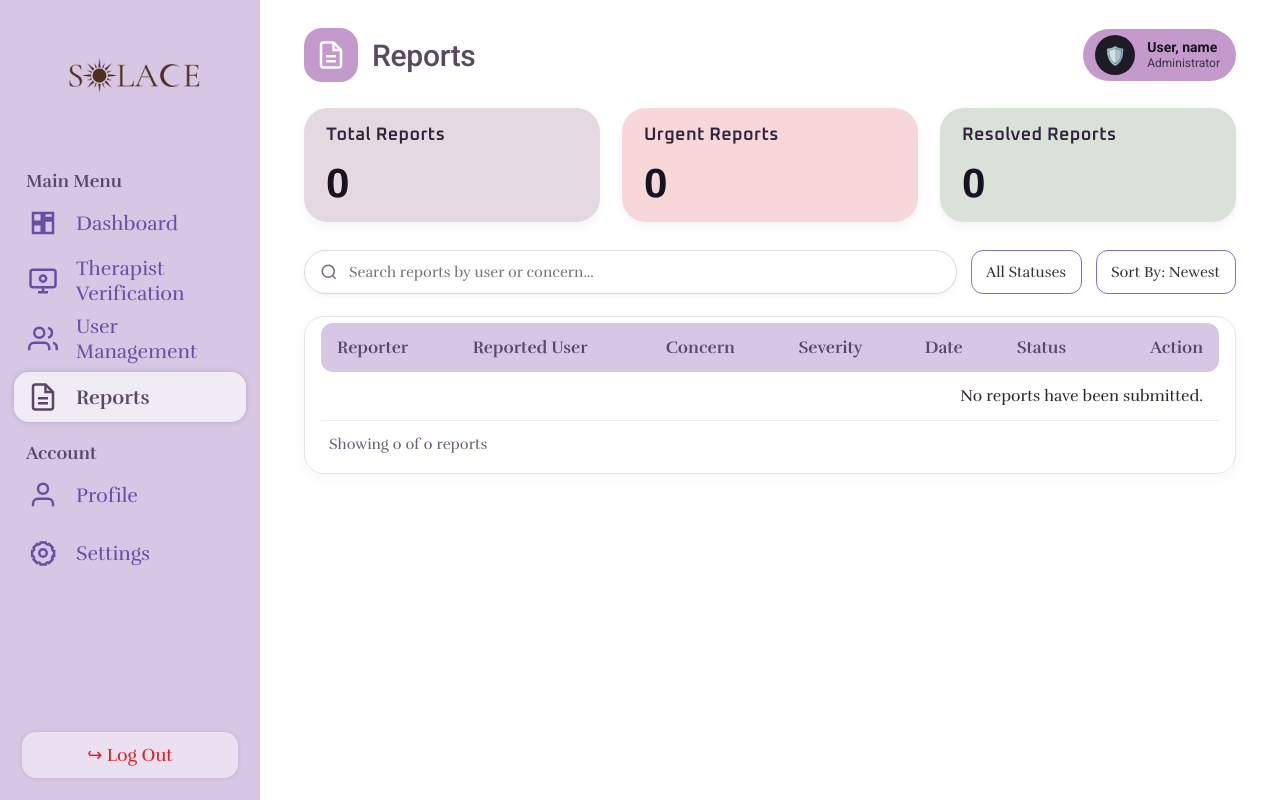
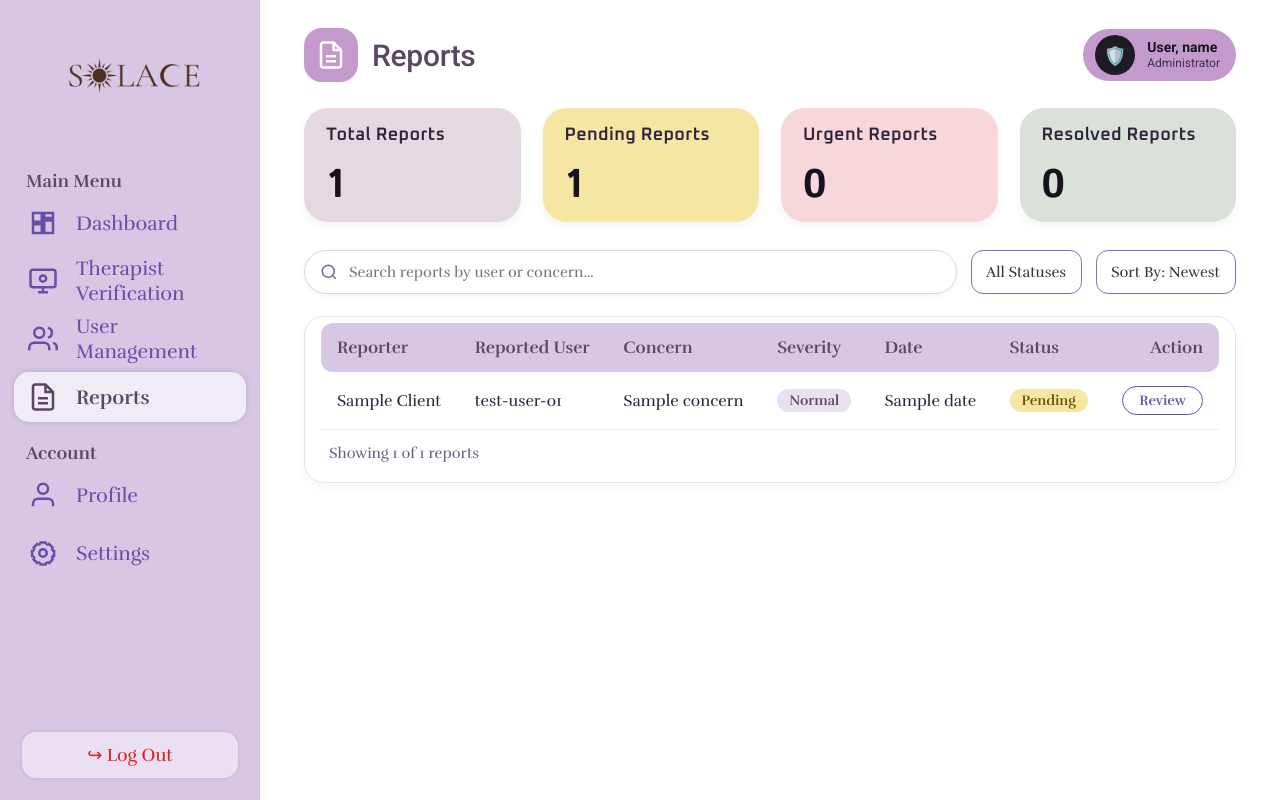
Before and after one commit to ashble/Solace, a Flask app: page /admin/reports in a window 1280 px wide. Run offline with Flask 3, Linux system fonts and the light colour scheme; some web fonts are replaced.

Commit message:
added sample

```diff
--- a/backend-Solace/routes/admin_routes.py
+++ b/backend-Solace/routes/admin_routes.py
@@ -20,14 +20,13 @@ def admin_dashboard():
         "admins_online": "—",
     }
     pending_verifications = [
-    {
-        "name": item.user.name if item.user else "Unknown therapist",
-        "date": item.submitted_at.strftime("%B %d, %Y")
-        if item.submitted_at else "",
-    }
-    for item in TherapistVerification.query.filter(
-        TherapistVerification.status.in_(["pending", "Pending"])
-    ).order_by(TherapistVerification.submitted_at.desc()).all()
+        {
+            "name": item.user.name if item.user else "Unknown therapist",
+            "date": item.submitted_at.strftime("%B %d, %Y") if item.submitted_at else "",
+        }
+        for item in TherapistVerification.query.filter(
+            TherapistVerification.status.in_(["pending", "Pending"])
+        ).order_by(TherapistVerification.submitted_at.desc()).all()
     ]
     recent_reports = [
         {
@@ -64,8 +63,9 @@ def admin_reports():
     reports = Report.query.order_by(Report.created_at.desc()).all()
     total = len(reports)
     urgent = sum(1 for report in reports if (report.severity or "").lower() == "urgent")
+    pending = sum(1 for report in reports if (report.status or "").lower() == "pending")
     resolved = sum(1 for report in reports if (report.status or "").lower() == "resolved")
-    stats = {"total": total, "urgent": urgent, "resolved": resolved}
+    stats = {"total": total, "urgent": urgent, "pending": pending, "resolved": resolved}
     user = {"name": "Solace Administrator", "display_name": "User, name", "role": "Administrator"}
     return render_template("admin-reports.html", reports=reports, stats=stats, user=user, active_page="reports")
 
--- a/frontend-Solace/templates/admin-reports.html
+++ b/frontend-Solace/templates/admin-reports.html
@@ -7,15 +7,19 @@
       <section class="stat-boxes-row">
         <article class="stat-box box-total-reports">
           <span class="stat-label-oxanium">Total Reports</span>
-          <strong class="stat-num-istok">{{ stats.total }}</strong>
+          <strong class="stat-num-istok" id="totalReportsCount">{{ stats.total }}</strong>
+        </article>
+        <article class="stat-box box-total-reports" style="background-color: #F5E6A3;">
+          <span class="stat-label-oxanium">Pending Reports</span>
+          <strong class="stat-num-istok" id="pendingReportsCount">{{ stats.pending }}</strong>
         </article>
         <article class="stat-box box-urgent-reports">
           <span class="stat-label-oxanium">Urgent Reports</span>
-          <strong class="stat-num-istok">{{ stats.urgent }}</strong>
+          <strong class="stat-num-istok" id="urgentReportsCount">{{ stats.urgent }}</strong>
         </article>
         <article class="stat-box box-resolved-reports">
           <span class="stat-label-oxanium">Resolved Reports</span>
-          <strong class="stat-num-istok">{{ stats.resolved }}</strong>
+          <strong class="stat-num-istok" id="resolvedReportsCount">{{ stats.resolved }}</strong>
         </article>
       </section>
 
@@ -60,11 +64,19 @@
               <td><button class="action-btn" onclick="openReportModal(this)">Review</button></td>
             </tr>
             {% else %}
-            <tr><td colspan="7" class="empty-state">No reports have been submitted.</td></tr>
+            <tr data-report-id="0" data-sample="true" data-log-id="RPT-TEST-001" data-status="Pending" data-concern="Sample concern" data-reporter="Sample Client" data-reporter-role="Client" data-reported="test-user-01" data-severity="Normal" data-date="Sample date" data-notes="Sample details for testing the report window." data-attachment-ids="[]" data-attachment-names="[]">
+              <td>Sample Client</td>
+              <td>test-user-01</td>
+              <td>Sample concern</td>
+              <td><span class="badge badge-normal">Normal</span></td>
+              <td>Sample date</td>
+              <td><span class="badge badge-pending">Pending</span></td>
+              <td><button class="action-btn" onclick="openReportModal(this)">Review</button></td>
+            </tr>
             {% endfor %}
           </tbody>
         </table>
-        <div class="table-footer"><span id="reportsCount">Showing {{ reports|length }} of {{ reports|length }} reports</span></div>
+        <div class="table-footer"><span id="reportsCount">Showing {{ reports|length if reports else 1 }} of {{ reports|length if reports else 1 }} reports</span></div>
       </section>
 {% endblock %}
 {% block scripts %}
@@ -116,6 +128,16 @@
     const statusFilter = document.getElementById('statusFilter');
     const rows = Array.from(document.querySelectorAll('#reportsTableBody tr[data-report-id]'));
 
+    function updateReportStats() {
+      document.getElementById('totalReportsCount').textContent = rows.length;
+      document.getElementById('pendingReportsCount').textContent =
+        rows.filter(row => row.dataset.status.toLowerCase() === 'pending').length;
+      document.getElementById('urgentReportsCount').textContent =
+        rows.filter(row => row.dataset.severity.toLowerCase() === 'urgent').length;
+      document.getElementById('resolvedReportsCount').textContent =
+        rows.filter(row => row.dataset.status.toLowerCase() === 'resolved').length;
+    }
+
     function filterReports() {
       const q = searchInput.value.trim().toLowerCase();
       const s = statusFilter.value;
@@ -130,6 +152,7 @@
     }
     searchInput.addEventListener('input', filterReports);
     statusFilter.addEventListener('change', filterReports);
+    updateReportStats();
 
     let activeRow = null;
     function openReportModal(btn) {
@@ -171,6 +194,15 @@
     async function saveReport() {
       if (!activeRow) return;
       const v = document.getElementById('mStatusSelect').value;
+      if (activeRow.dataset.sample === 'true') {
+        activeRow.dataset.status = v;
+        activeRow.cells[5].innerHTML = `<span class="badge ${v==='Resolved'?'badge-resolved':'badge-pending'}">${v}</span>`;
+        activeRow.cells[6].querySelector('button').textContent = v === 'Resolved' ? 'View' : 'Review';
+        updateReportStats();
+        closeModal('reportModal');
+        filterReports();
+        return;
+      }
       const response = await fetch(`/admin/reports/${activeRow.dataset.reportId}/status`, {
         method: 'POST', headers: { 'Content-Type': 'application/json' },
         body: JSON.stringify({ status: v })
@@ -179,6 +211,7 @@
       activeRow.dataset.status = v;
       activeRow.cells[5].innerHTML = `<span class="badge ${v==='Resolved'?'badge-resolved':'badge-pending'}">${v}</span>`;
       activeRow.cells[6].querySelector('button').textContent = v === 'Resolved' ? 'View' : 'Review';
+      updateReportStats();
       closeModal('reportModal');
       filterReports();
     }
```
Also changed, not shown: frontend-Solace/templates/admin-dashboard.html (+14 -11 lines).
